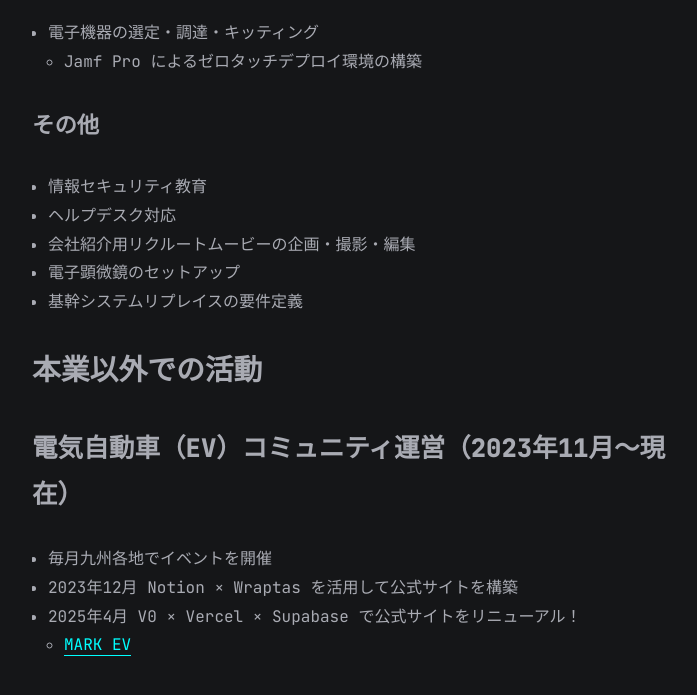
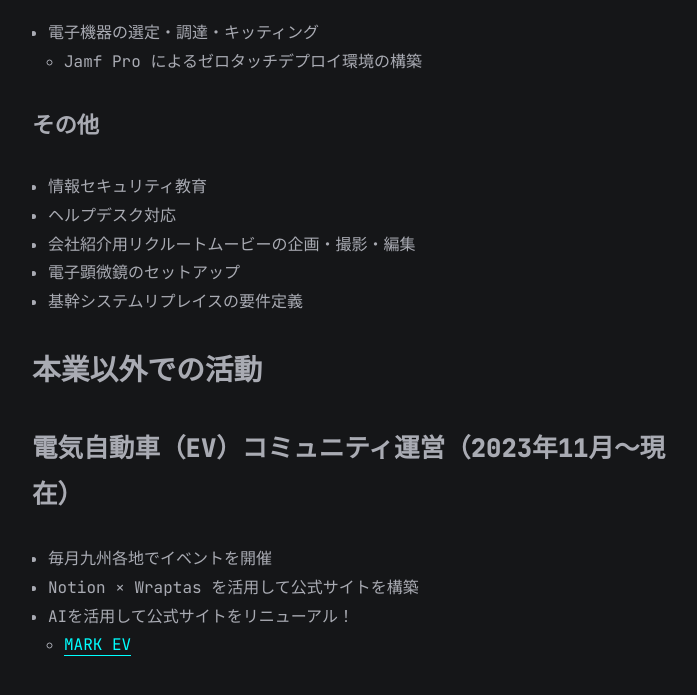
Before and after one commit to kaze3desu/kaze3desu.github.io, a Jekyll site: the page built from all_collections/_posts/2023-04-08-PortFolio.md, in a window 1280 px wide and 900 px high, scrolled down 3745 px, cut to the strip 0-732 px from the top of the window. Shown: the top 695 px of the strip, without its empty margins (283-980 px from the left). Built offline with Jekyll 4.4.1, drawn with Linux system fonts in a browser that asks for light colours.

Commit message:
Update 2023-04-08-PortFolio.md

```diff
--- a/all_collections/_posts/2023-04-08-PortFolio.md
+++ b/all_collections/_posts/2023-04-08-PortFolio.md
@@ -125,6 +125,6 @@ categories: [PortFolio, Career, SKill, Qualification]
 ### 電気自動車（EV）コミュニティ運営（2023年11月〜現在）
 
 - 毎月九州各地でイベントを開催
-- 2023年12月 Notion × Wraptas を活用して公式サイトを構築
-- 2025年4月 V0 × Vercel × Supabase で公式サイトをリニューアル！
+- Notion × Wraptas を活用して公式サイトを構築
+- AIを活用して公式サイトをリニューアル！
   - [MARK EV](https://markev.net/)
```
